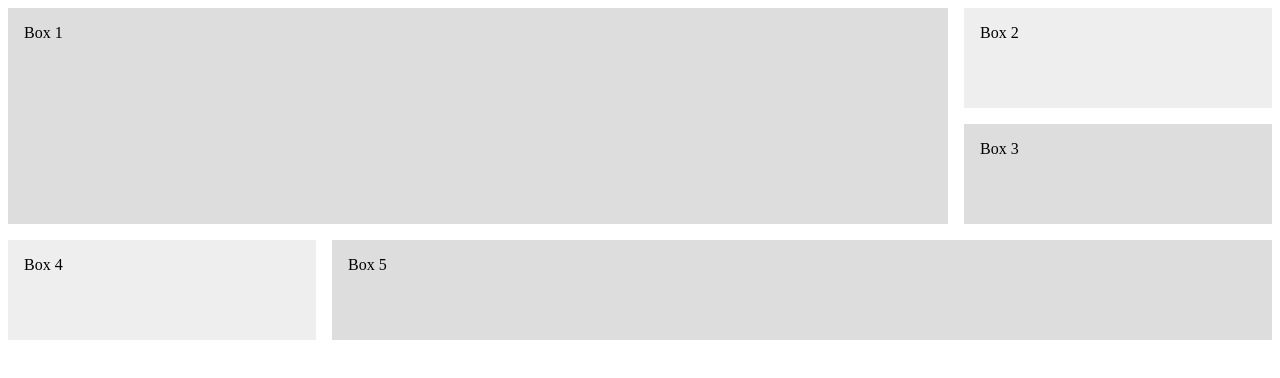
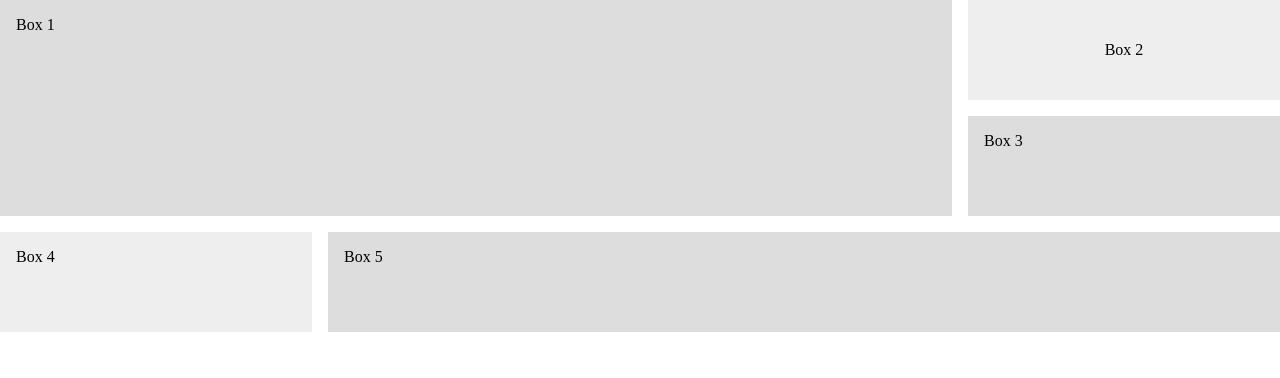
Before and after one commit to kjwebco/CssGridPractice, a plain HTML site: page index.html in a window 1280 px wide. Drawn offline with Linux system fonts and the light colour scheme.

Commit message:
Add files via upload

```diff
--- a/index.html
+++ b/index.html
@@ -6,6 +6,11 @@
     <meta http-equiv="X-UA-Compatible" content="ie=edge">
     <title>Document</title>
     <style>
+        *{
+            margin: 0;
+            padding: 0;
+            box-sizing: border-box;
+        }
         .wrapper{
             display:grid;
             grid-template-columns: 1fr 2fr 1fr;
@@ -28,7 +33,9 @@
 
     }
     .box2{
-
+        display: flex;
+        justify-content: center;
+        align-items: center;
     }
     .box3{
 
```
